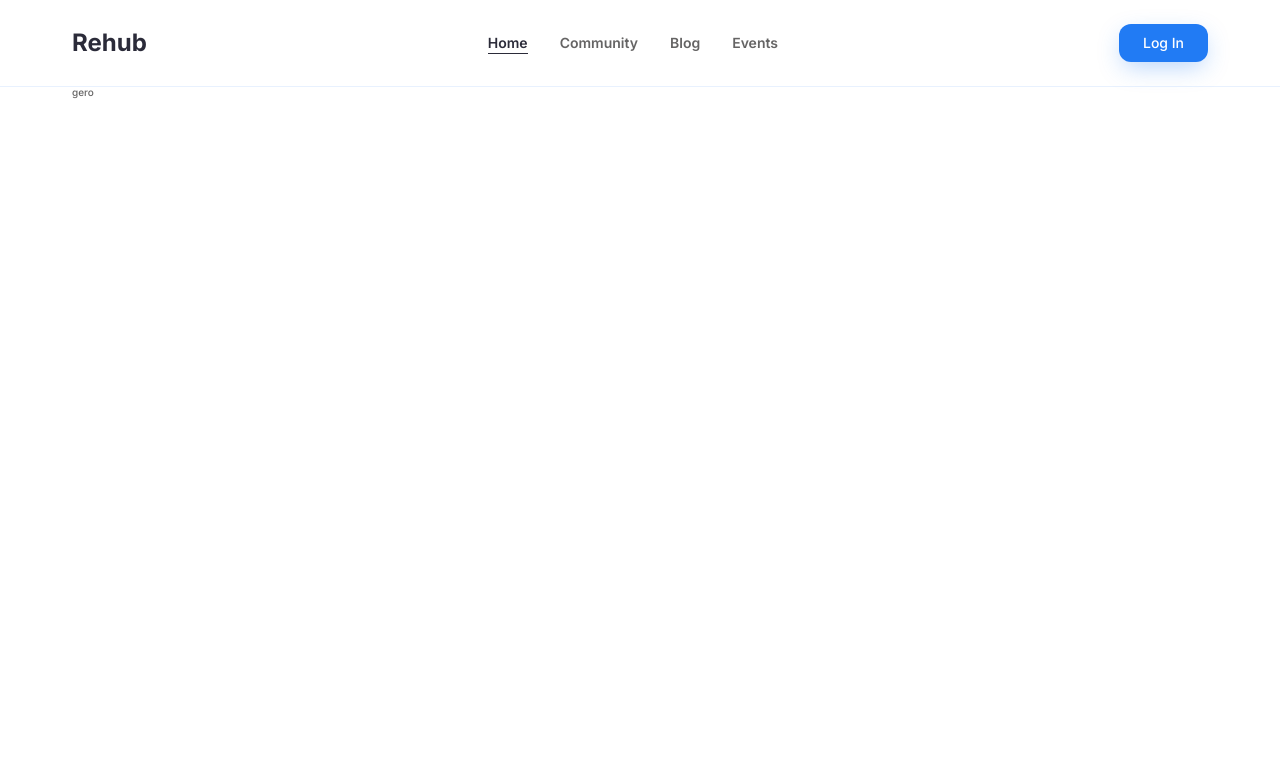
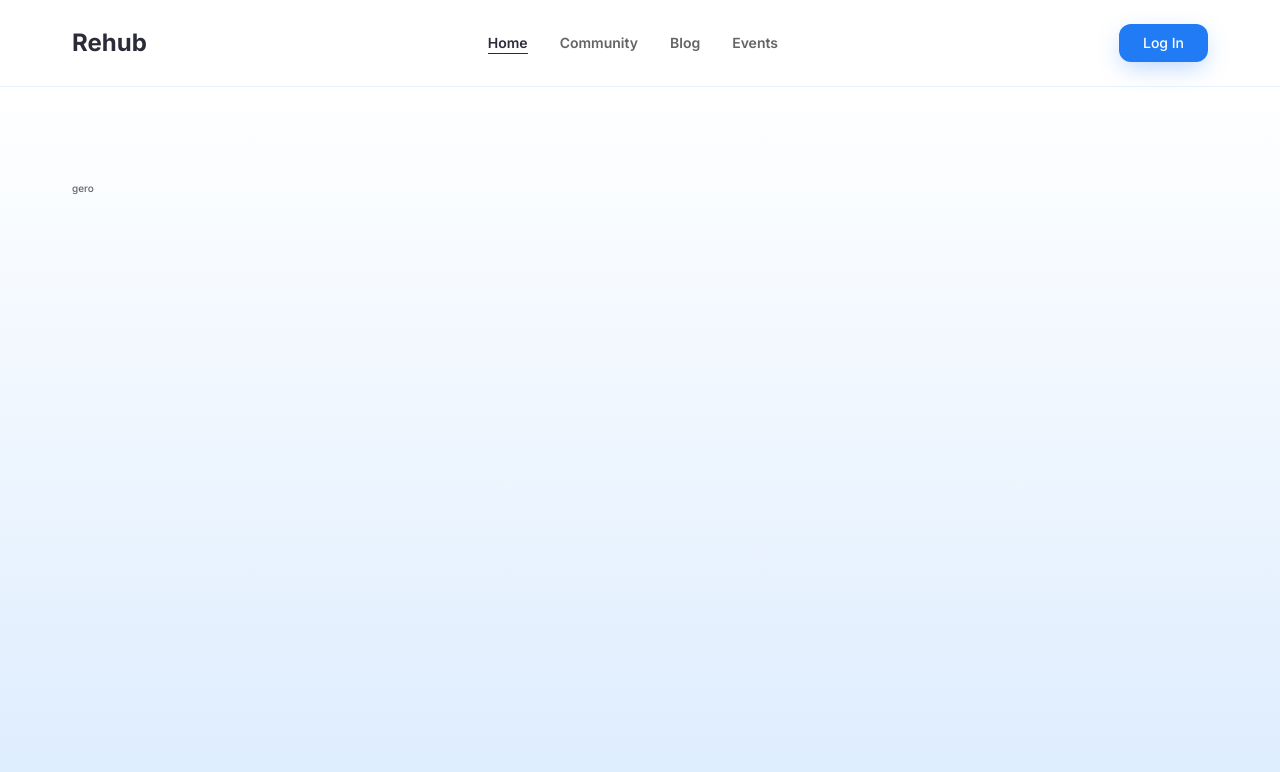
Before and after one commit to Rehub-Mental-Wellness/website, a website: page index.html in a window 1280 px wide. Drawn offline with Linux system fonts and the light colour scheme.

Commit message:
Add gradient to hero section

```diff
--- a/index.html
+++ b/index.html
@@ -35,7 +35,7 @@
       </div>
     </header>
     <main class="main">
-      <section class="hero-section"><div class="container">gero</div></section>
+      <section class="section-hero"><div class="container">gero</div></section>
     </main>
   </body>
 </html>
--- a/sass/_base.scss
+++ b/sass/_base.scss
@@ -5,6 +5,8 @@ $color-gray-0: #656464;
 $color-gray-1: #2b2b39;
 
 $color-shadow: rgba(33, 123, 244, 0.34);
+
+$hero-gradient: linear-gradient(to top, #d4e7fe, #ffffff);
 
 // Base
 *,
--- a/sass/_layout.scss
+++ b/sass/_layout.scss
@@ -39,6 +39,17 @@
   text-decoration: none;
   font-weight: 700;
 }
+
+//////////////////////////
+// Hero section
+.section-hero {
+  padding: 9.6rem 0;
+  background-image: $hero-gradient;
+
+  // temp
+  min-height: 90rem;
+}
+
 /* ## Font sizes
 - 10 / 12 / 14 / 16 / 18 / 20 / 24 / 30 / 36 / 44 / 52 / 62 / 74 / 86 / 98
 ## Spacing system
```
Also changed, not shown: css/style.css, 1 other file.
